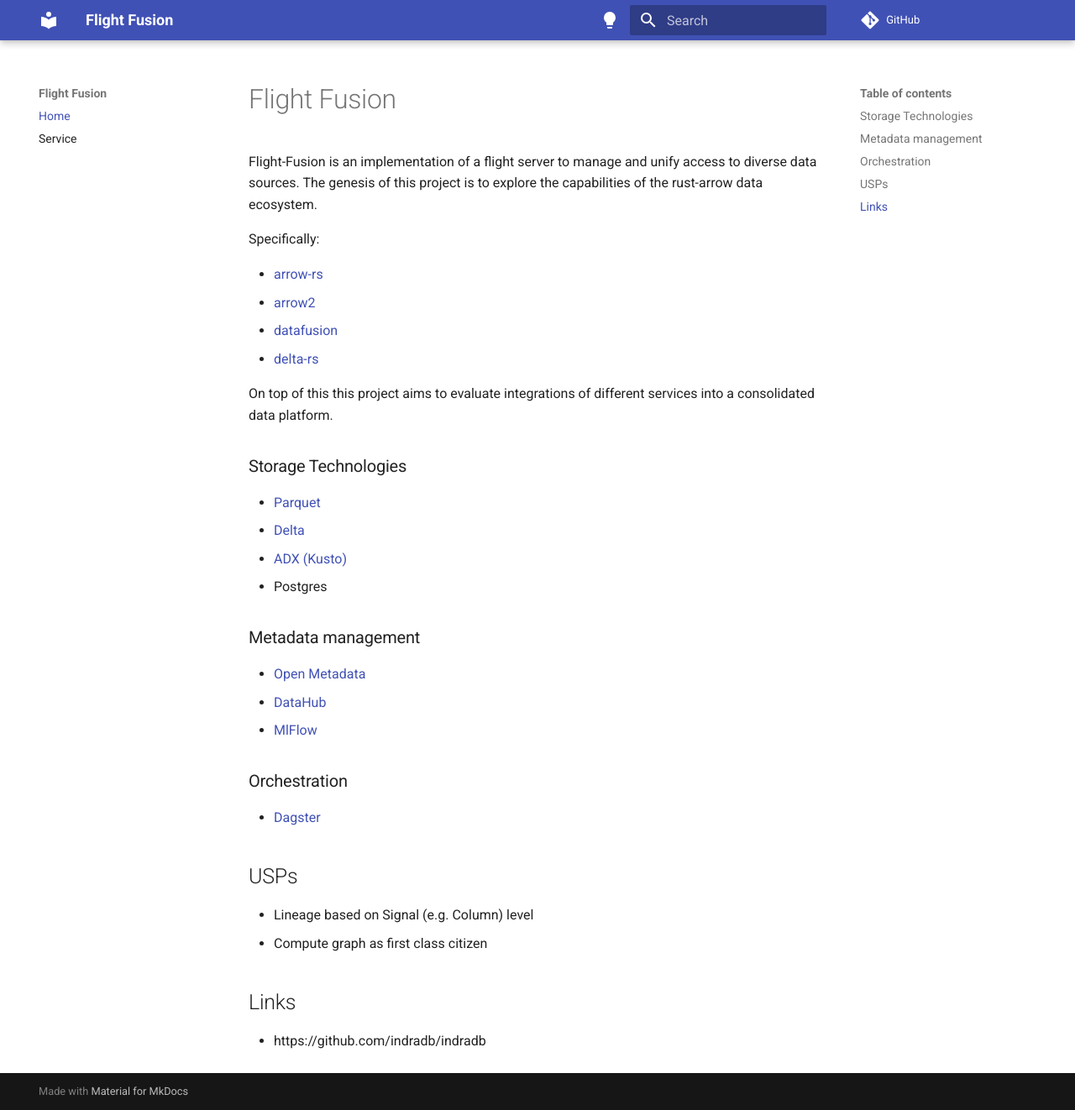
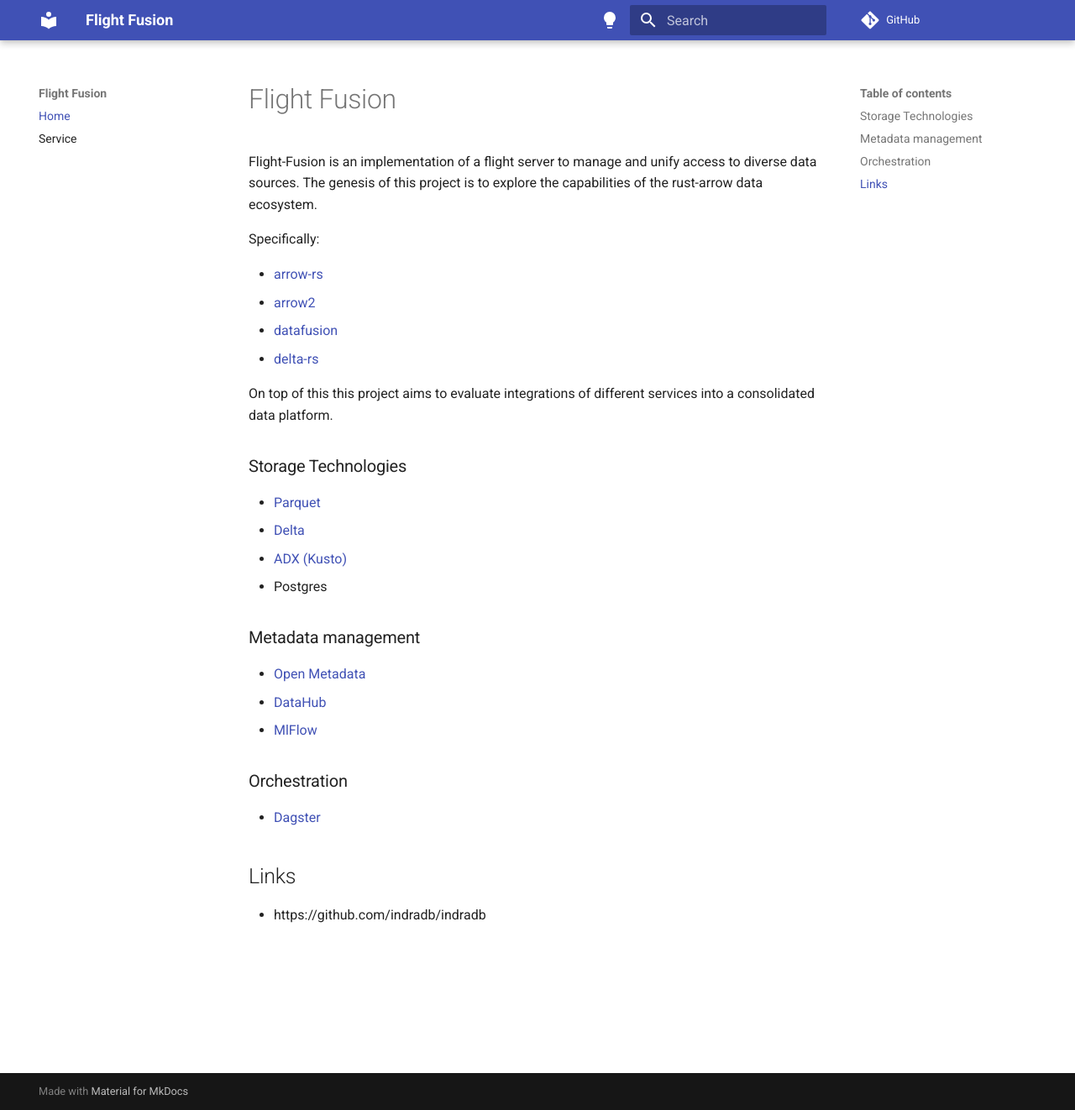
Before and after one commit to roeap/flight-fusion, an MkDocs documentation site: the page built from docs/index.md, in a window 1280 px wide and 1322 px high. Shown: the whole window at 84% size. Built offline with MkDocs 1.6.1 and Material for MkDocs 9.7.7, drawn with Linux system fonts in a browser that asks for light colours; comment, search, counter and statistics services are not loaded.

Commit message:
housekeeping

```diff
--- a/docs/index.md
+++ b/docs/index.md
@@ -29,11 +29,6 @@
 
 - [Dagster](https://dagster.io/)
 
-## USPs
-
-- Lineage based on Signal (e.g. Column) level
-- Compute graph as first class citizen
-
 ## Links
 
 - https://github.com/indradb/indradb
--- a/pyproject.toml
+++ b/pyproject.toml
@@ -18,6 +18,7 @@
 mlflow = "^1.25.1"
 mlserver = "^1.0.1"
 mlserver-mlflow = "^1.0.1"
+mlserver-sklearn = "^1.0.1"
 pyspark = "^3.2.1"
 
 # TODO remove once flask ist updated in deps
```
Also changed, not shown: docs/service.md (+0 -2 lines), docs/system.drawio.svg, 2 other files.
